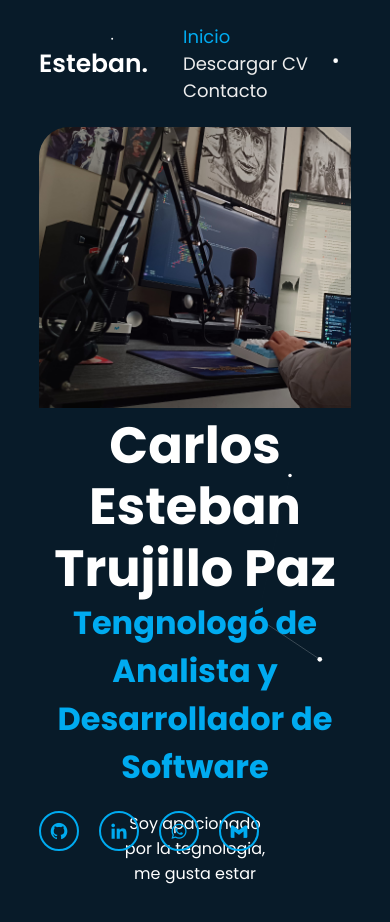
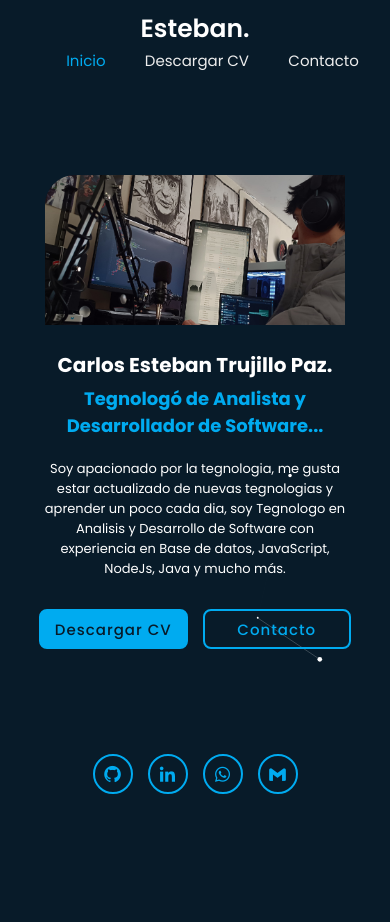
Before and after one commit to EstebanAdso/CV-Esteban-Trujillo, a plain HTML site: page FRONTED/index.html in a window 390 px wide. Shown: the top 922 px of the page. Drawn offline with nearby package versions, Linux system fonts and the light colour scheme.

Commit message:
Responsive para varios dispositivos, animaciones y typing

```diff
--- a/FRONTED/css/style.css
+++ b/FRONTED/css/style.css
@@ -206,6 +206,7 @@ body{
     overflow: hidden;
     animation: aparecer 2s -0.3s both;
     margin: auto;
+    max-width: 2670px;
   }
 
 .home-content{
@@ -228,16 +229,29 @@ body{
     background-position: left;
 }
 
-.home-content h1{
+.home-content h1 {
     font-size: 51px;
     font-weight: 700;
     line-height: 1.2;
+    width: 22ch;
+    overflow: hidden;
+    white-space: nowrap;
+    border-right: 3px solid #00abf0;
+    animation: typing 4s steps(31), blink .5s step-end infinite alternate;
+    margin: auto;
 }
+
 
 .home-content h3{
     font-size: 32px;
     font-weight: 700;
-    color: #00abf0
+    color: #00abf0;
+    width: 42ch;
+    overflow: hidden;
+    white-space: nowrap;
+    animation: typing 4s steps(48), blink .5s step-end infinite alternate;
+    margin: auto;
+    border-right: 3px solid #ffffff;
 }
 
 .home-content p{
@@ -365,15 +379,12 @@ body{
     position: absolute;
     bottom: 40px;
     width: 220px;
+
     display: flex;
     justify-content: space-between;
 }
 
-@media (min-width: 2400px) {
-    .home-sci{
-        left: 16%;
-    }
-}
+
 
 
 .home-sci a{
@@ -417,20 +428,22 @@ h2{
     text-align: center;
 }
 
+
+
 /*EXPERIENCIA*/
 
 .experiencia {
     width: 80%;
     padding: 20px;
     margin: auto;
-    max-width: 2400px;
+    max-width: 2100px;
     z-index: 200;
 }
 
 .experiencia h2{
     animation: aparecer both;
-    animation-timeline: view(); /*al verse los elementos comenzara la animacion*/
-    animation-range: cover 10% cover 80%; /*como comienza y como termina*/
+    animation-timeline: view();
+    animation-range: cover 10% cover 80%;
 }
 
 
@@ -465,11 +478,12 @@ h2{
 .experiencia-content .div3 {
     flex: 1;
     flex-grow: 4;
-    min-width: 350px; /* Ajusta el tamaño mínimo según tu diseño */
+    min-width: 350px;
     flex-wrap: wrap;
     animation: aparecer both;
-    animation-timeline: view(); /*al verse los elementos comenzara la animacion*/
-    animation-range: cover 10% cover 60%; /*como comienza y como termina*/
+    animation-timeline: view();
+    animation-range: cover 10% cover 60%;
+    font-size: 15px;
 }
 
 
@@ -480,7 +494,6 @@ h2{
 .experiencia-content .div3 p{
     text-wrap: balance;
     text-align: left;
-    font-size: 15px;
 }
 
 
@@ -519,7 +532,7 @@ h2{
 
 .skills {
     width: 80%;
-    max-width: 2400px;
+    max-width: 2100px;
     margin: auto;
     text-align: center;
     align-items: center;
@@ -528,22 +541,22 @@ h2{
 
 .parent {
     display: grid;
-    grid-template-columns: repeat(auto-fit, minmax(110px, 1fr)); /* Ajusta dinámicamente las columnas */
+    grid-template-columns: repeat(auto-fit, minmax(110px, 1fr));
     gap: 15px;
     height: auto;
     margin-top: 40px;
-    justify-content: center; /* Centra las columnas en la fila */
+    justify-content: center;
 }
 
 .skills h2{
     animation: aparecer both;
-    animation-timeline: view(); /*al verse los elementos comenzara la animacion*/
-    animation-range: cover 30% cover 60%; /*como comienza y como termina*/
+    animation-timeline: view();
+    animation-range: cover 30% cover 60%;
 }
 .parent div{
     animation: aparecer both;
-    animation-timeline: view(); /*al verse los elementos comenzara la animacion*/
-    animation-range: cover 30% cover 60%; /*como comienza y como termina*/
+    animation-timeline: view();
+    animation-range: cover 30% cover 60%;
 }
 
 .parent div img{
@@ -564,7 +577,7 @@ h2{
     text-align: center;
     align-items: center;
     margin-top: 50px;
-    max-width: 2400px;
+    max-width: 2100px;
     z-index: 20;
 }
 
@@ -574,6 +587,7 @@ h2{
     grid-template-rows: repeat(3, 1fr);
     gap: 15px;
     color: black;
+    line-height: 1.8;
 }
 
 .proyectos-personales-tittle{
@@ -584,43 +598,23 @@ h2{
     overflow: hidden;
     z-index: 50;
     animation: aparecer both;
-    animation-timeline: view(); /*al verse los elementos comenzara la animacion*/
-    animation-range: cover 10% cover 60%; /*como comienza y como termina*/
+    animation-timeline: view();
+    animation-range: cover 10% cover 60%;
 }
 
-
-@media (max-width: 1280px) {
-   .parent2{
-    grid-template-columns: repeat(2, 1fr);
-    grid-template-rows: repeat(3,1fr);
-    grid-auto-flow: 1fr;
-   }
-   .proyectos-personales-tittle{
-    position: relative;
-}
-}
-
-@media (max-width: 880px) {
-    .parent2{
-     grid-template-columns: 1fr;
-     grid-auto-flow: 1fr;
-    }
-
-    .proyectos-personales-tittle{
-        position: relative;
-    }
- }
 
 .parent2 div{
     background-color: white;
     border-radius: 10px;
     overflow: hidden;
     z-index: 30;
-    animation: aparecer both;
-    animation-timeline: view(); /*al verse los elementos comenzara la animacion*/
-    animation-range: cover 20% cover 60%; /*como comienza y como termina*/
 }
 
+.proyectos_parent{
+    animation: aparecer both;
+    animation-timeline: view();
+    animation-range: cover 20% cover 60%;
+}
 
 
 .parent2 div ul{
@@ -755,8 +749,8 @@ footer{
     justify-content: center;
     flex-direction: column;
     animation: aparecer both;
-    animation-timeline: view(); /*al verse los elementos comenzara la animacion*/
-    animation-range: cover 0% cover 25%; /*como comienza y como termina*/
+    animation-timeline: view();
+    animation-range: cover 0% cover 25%;
 }
 
 
@@ -807,3 +801,284 @@ footer a:hover{
         color: #00abf0;
     }
 }
+
+
+ /* Nueva animación para móviles */
+ @keyframes fade-in {
+    from {
+        opacity: 0;
+        transform: translateY(20px);
+    }
+    to {
+        opacity: 1;
+        transform: translateY(0);
+    }
+}
+
+@keyframes typing {
+    from {
+        width: 0;
+    }
+}
+
+@keyframes blink {
+    50% {
+        border-color: transparent;
+    }
+}
+
+
+/*Media query*/
+@media (max-width: 1280px) {
+    .parent2{
+     grid-template-columns: repeat(2, 1fr);
+     grid-template-rows: repeat(3,1fr);
+     grid-auto-flow: 1fr;
+    }
+    .proyectos-personales-tittle{
+     position: relative;
+    }
+    .home p{
+        width: 80%;;
+    }
+
+    .home h3{
+        font-size: 26px;
+    }
+ }
+@media (max-width: 890px) {
+    .parent2{
+     grid-template-columns: 1fr;
+     grid-auto-flow: 1fr;
+    }
+
+    .proyectos-personales-tittle{
+        position: relative;
+    }
+    .home h1{
+       font-size: 35px;
+   }
+
+   .home h3{
+       font-size: 24px;
+   }
+ }
+
+/* Media query para dispositivos móviles */
+@media screen and (max-width: 768px) {
+    .home-content .img{
+        height: auto;
+        overflow: hidden;
+        z-index: 20;
+        margin-bottom: 20px;
+     }
+    .home-content img{
+        max-width: 80%;
+        min-width: 300px;
+        max-height: 500px;
+        object-fit: cover;
+        object-position: center;
+    }
+
+    .home-content h1 {
+        font-size: 28px;
+        width: 100%;
+        white-space: normal;
+        border-right: none;
+        animation: fade-in 2s ease-out;
+        line-height: 2;
+    }
+
+    .home-content h3 {
+        font-size: 24px;
+        width: 100%;
+        white-space: normal; /* Permitir el salto de línea */
+        border-right: none;
+        animation: fade-in 2s ease-out;
+    }
+
+    .home-content p {
+        font-size: 16px;
+        width: 100%;
+        white-space: normal; /* Permitir el salto de línea */
+        animation: fade-in 2s ease-out;
+    }
+
+    .header{
+        flex-direction: column;
+        z-index: 1100;
+        animation: none;
+        animation-timeline: none;
+        position: fixed;
+        top: 0px;
+        padding-top: 10px;
+        background-color: #081b29;
+        animation-range: none;
+    }
+
+    .home{
+        position: relative;
+        height: calc(100dvh - 73px);
+        display: flex;
+        flex-direction: column;
+        justify-content: space-between;
+        overflow-y: auto;
+    }
+    .home-content {
+        display: flex;
+        flex-direction: column;
+        align-items: center;
+        text-align: center;
+    }
+    .home img{
+        height: 200px;
+        background-size: auto;
+        background-position: left;
+    }
+
+    .next-page{
+        display: none;
+    }
+
+
+    .home-content .btn-box a{
+        font-size: 15px;
+    }
+
+    .home-content .btn-box{
+        display: flex;
+        flex-direction: row;
+        align-items: center;
+        gap: 15px;
+        width: 100%;
+        margin-bottom: 20px;
+        margin-top: 10px;
+        height: 40px;
+    }
+    .btn-box a{
+        font-weight: 600;
+        letter-spacing: 1px;
+        z-index: 1;
+        overflow: visible;
+        transition: .5s;
+    }
+
+
+    .home-sci{
+        display: flex;
+        justify-content: center;
+        gap: 15px;
+        margin-top: 20px;
+    }
+
+    .home-sci a{
+        width: 40px;
+        height: 40px;
+        display: flex;
+        justify-content: center;
+        align-items: center;
+    }
+
+    h2{
+        font-size: 24px;
+    }
+
+    p{
+        font-size: 14px;
+    }
+
+    .experiencia-content .div3 p{
+        font-size: 14px;
+    }
+
+    ul li{
+        font-size: 14px;
+    }
+
+    .parent2 div ul{
+        flex-wrap: wrap;
+        gap: 5px;
+
+    }
+
+    footer{
+        height: 150px;
+    }
+
+    footer a{
+        font-size: 14px;
+    }
+
+}
+
+@media screen and (max-width: 550px) {
+    .home{
+        height: calc(100dvh);
+    }
+}
+
+/* Ajuste adicional para pantallas muy pequeñas */
+@media screen and (max-width: 450px) {
+    .home-content .img{
+        height: 150px;
+    }
+
+    .home-content h1 {
+        font-size: 20px;
+    }
+    .home-content h3 {
+        font-size: 18px;
+    }
+    .home-content p {
+        font-size: 13px;
+    }
+    .header{
+        flex-direction: column;
+    }
+
+    .navbar a{
+        font-size: 15px;
+    }
+
+    .home-content .btn-box{
+        display: flex;
+        flex-direction: row;
+        align-items: center;
+        gap: 15px;
+        width: 100%;
+        margin-bottom: 20px;
+        margin-top: 10px;
+    }
+    .btn-box a{
+        font-weight: 500;
+        letter-spacing: 1px;
+        z-index: 1;
+        overflow: visible;
+        transition: .5s;
+        font-size: 12px;
+    }
+
+
+    .home-sci{
+        display: flex;
+        justify-content: center;
+        gap: 15px;
+        bottom: 50px;
+    }
+
+    .home-sci a{
+        width: 40px;
+        height: 40px;
+        display: flex;
+        justify-content: center;
+        align-items: center;
+    }
+
+    .parent div{
+        animation: aparecer both;
+        animation-timeline: view();
+        animation-range: cover 10% cover 80%;
+    }
+
+
+}
--- a/FRONTED/index.html
+++ b/FRONTED/index.html
@@ -55,8 +55,8 @@
             <div class="img">
                 <img src="img/perfil4.jpeg" alt="Foto Personal">
             </div>
-            <h1>Carlos Esteban Trujillo Paz</h1>
-            <h3>Tengnologó de Analista y Desarrollador de Software</h3>
+            <h1>Carlos Esteban Trujillo Paz.</h1>
+            <h3>Tegnologó de Analista y Desarrollador de Software...</h3>
             <p>Soy apacionado por la tegnologia, me gusta estar actualizado de nuevas tegnologias y aprender un poco
                 cada dia,
                 soy Tegnologo en Analisis y Desarrollo de Software con experiencia en Base de datos, JavaScript, NodeJs,
@@ -68,15 +68,16 @@
             </div>
 
             <div class="next-page">
-                <a href="#experiencia"><i class='bx bxs-hand-down' id="btn-down"></i></i></a>
+                <a href="#home-sci-nav"><i class='bx bxs-hand-down' id="btn-down"></i></i></a>
+            </div>
+            <div class="home-sci" id="home-sci-nav">
+                <a href="https://github.com/EstebanAdso?tab=repositories" target="_blank"><i class='bx bxl-github'></i></a>
+                <a href="https://www.linkedin.com/in/esteban-trujillo-6240172a1/" target="_blank"><i class='bx bxl-linkedin'></i></a>
+                <a href="https://wa.me/573187967822" target="_blank"><i class='bx bxl-whatsapp'></i></a>
+                <a href="mailto:estebanadso@gmail.co" target="_blank"><i class='bx bxl-gmail'></i></a>
             </div>
         </div>
-        <div class="home-sci">
-            <a href="https://github.com/EstebanAdso?tab=repositories" target="_blank"><i class='bx bxl-github'></i></a>
-            <a href="https://www.linkedin.com/in/esteban-trujillo-6240172a1/" target="_blank"><i class='bx bxl-linkedin'></i></a>
-            <a href="https://wa.me/573187967822" target="_blank"><i class='bx bxl-whatsapp'></i></a>
-            <a href="mailto:estebanadso@gmail.co" target="_blank"><i class='bx bxl-gmail'></i></a>
-        </div>
+
     </div>
 
 
@@ -175,15 +176,15 @@
     <div class="proyectos">
         <h2 class="proyectos-personales-tittle">Proyectos Personales</h2>
         <div class="parent2">
-            <div class="div1">
+            <div class="proyectos_parent">
                 <div class="proyectos_img" style="background-image: url(img/proyectos/compuservices.png);">
                 </div>
                 <h3>CompuServicesSoft</h3>
                 <p>Lorem ipsum dolor sit amet consectetur, adipisicing elit. Architecto officia adipisci dicta rerum possimus ducimus quo laborum consequuntur quos alias delectus, officiis saepe voluptatum asperiores tempora labore, cupiditate eum eligendi!</p>
 
                 <div class="btn-box-proyectos">
-                    <a href="#"><i class='bx bxl-github' ></i></a>
-                    <a href="#"><i class='bx bxs-navigation' ></i></a>
+                    <a href="#"><i class='bx bxl-github'></i></a>
+                    <a href="#"><i class='bx bxs-navigation'></i></a>
                 </div>
                 <ul>
                     <li class="html">html</li>
@@ -191,7 +192,7 @@
                     <li class="js">JavaScript</li>
                 </ul>
             </div>
-            <div class="div2">
+            <div class="proyectos_parent">
                 <div class="proyectos_img" style="background-image: url(img/proyectos/monachoshoes.png);">
                 </div>
                 <h3>Monaco Shoes</h3>
@@ -208,7 +209,7 @@
                     <li class="ms">MySql</li>
                 </ul>
             </div>
-            <div class="div3">
+            <div class="proyectos_parent">
                 <div class="proyectos_img" style="background-image: url(img/proyectos/sqlserver.png);">
                 </div>
                 <h3>Scraping SQL Server</h3>
@@ -225,7 +226,7 @@
                     <li class="css">css</li>
                 </ul>
             </div>
-            <div class="div4">
+            <div class="proyectos_parent">
                 <div class="proyectos_img" style="background-image: url(img/proyectos/appProductos.png);">
                 </div>
                 <h3>Registro de productos</h3>
@@ -242,7 +243,7 @@
                     <li class="mg">MongoDB</li>
                 </ul>
             </div>
-            <div class="div5">
+            <div class="proyectos_parent">
                 <div class="proyectos_img" style="background-image: url(img/proyectos/chatbot.png);">
                 </div>
                 <h3>chatbot de WhatSapp</h3>
@@ -256,7 +257,7 @@
                     <li class="js">JavaScript</li>
                 </ul>
             </div>
-            <div class="div6">
+            <div class="proyectos_parent">
                 <div class="proyectos_img" style="background-image: url(img/proyectos/facturacion.png);">
                 </div>
                 <h3>Facturacion</h3>
@@ -273,7 +274,7 @@
                     <li class="ms">mysql</li>
                 </ul>
             </div>
-            <div class="div7">
+            <div class="proyectos_parent">
                 <div class="proyectos_img" style="background-image: url(img/proyectos/inventario.png);">
                 </div>
                 <h3>Inventario de Productos.</h3>
@@ -290,7 +291,7 @@
                     <li class="ms">mysql</li>
                 </ul>
             </div>
-            <div class="div8">
+            <div class="proyectos_parent">
                 <div class="proyectos_img" style="background-image: url(img/proyectos/Calculadora.png);">
                 </div>
                 <h3>Calculadora</h3>
@@ -305,7 +306,7 @@
                     <li class="js">JavaScript</li>
                 </ul>
             </div>
-            <div class="div9">
+            <div class="proyectos_parent">
                 <div class="proyectos_img" style="background-image: url(img/proyectos/todoList.png);">
                 </div>
                 <h3>Todo List</h3>
```
